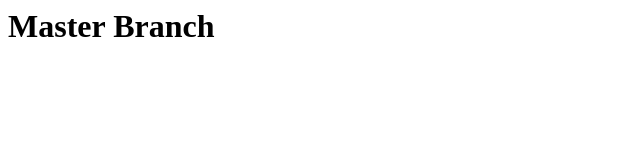
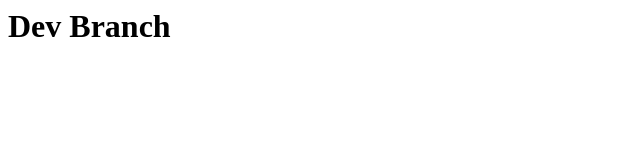
Before and after one commit to yashmit28/task1, a plain HTML site: page index.html in a window 1280 px wide. Shown: the whole page, without its empty margins (0-640 px from the left). Drawn offline with Linux system fonts and the light colour scheme.

Commit message:
First commit

```diff
--- a/index.html
+++ b/index.html
@@ -1,5 +1,5 @@
 <body>
 <h1>
-Master Branch
+Dev Branch
 </h1>
 </body>
```
